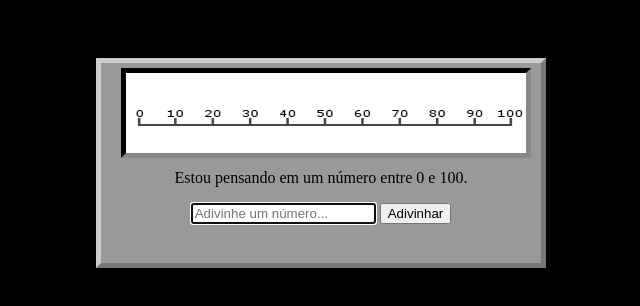
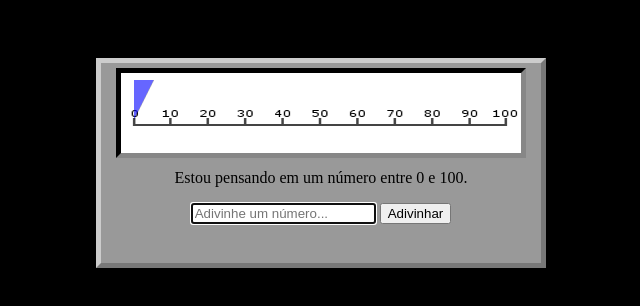
Before and after one commit to daniel-oliv3/game_adivinhe-o-numero_js, a plain HTML site: page index.html in a window 1280 px wide. Shown: the whole page, without its empty margins (319-959 px from the left). Drawn offline with Linux system fonts and the light colour scheme.

Commit message:
#ponteiro

```diff
--- a/css/style.css
+++ b/css/style.css
@@ -18,7 +18,7 @@ body {
     height: 80px;
     background: #fff;
     position: relative;
-    left: 20px;
+    left: 15px;
     top: 5px;
     border: inset 5px #333;
 }
@@ -32,7 +32,12 @@ body {
 }
 
 #ponteiro {
-
+    width: 20px;
+    height: 40px;
+    position: absolute;
+    left: 13px;
+    top: 7px;
+    background-image: url("../img/ponteiro.png");
 }
 
 #saida {
```
